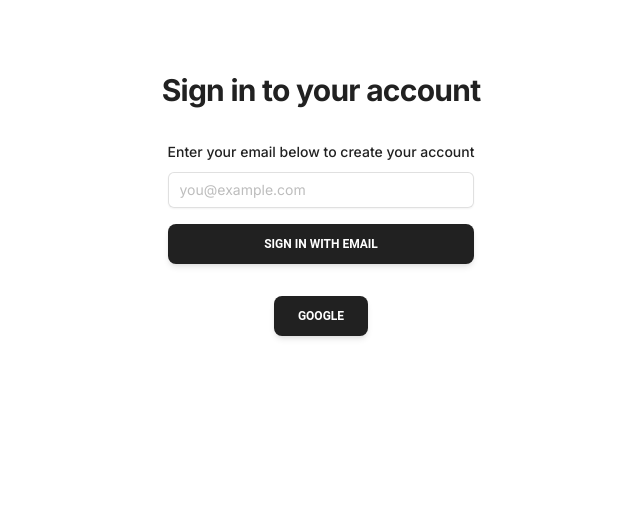
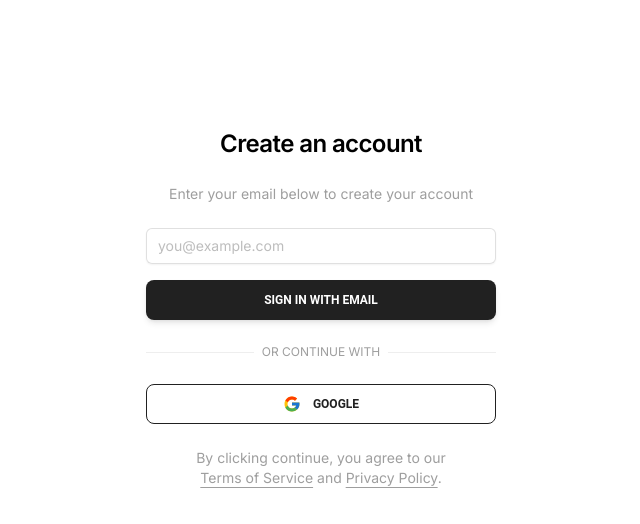
Before and after one commit to JaysonZou/realtime-chat-room, a Next.js app: page /login in a window 1280 px wide. Shown: the top 524 px of the page, without its empty margins (319-959 px from the left). Built offline with nearby package versions, Linux system fonts and the light colour scheme.

Commit message:
change login page form

```diff
--- a/src/app/login/page.tsx
+++ b/src/app/login/page.tsx
@@ -1,11 +1,14 @@
 'use client';
+import { Icons } from '@/components/Icons';
 import { addFriendValidator } from '@/lib/validation';
 import { zodResolver } from '@hookform/resolvers/zod';
 import { Button } from '@material-tailwind/react';
 import { signIn } from 'next-auth/react';
+import Link from 'next/link';
 import { useForm } from 'react-hook-form';
 import { toast } from 'react-hot-toast';
 
+type FormData = z.infer<typeof addFriendValidator>;
 const Page = () => {
   const {
     register,
@@ -28,21 +31,22 @@ const Page = () => {
   const onSubmit = (value: unknown) => {};
 
   return (
-    <div className="flex min-h-full items-center justify-center py-12 px-4 sm:px-6 lg:px-8">
-      <div className="w-full flex flex-col items-center max-w-md space-y-8">
+    <div className="mx-auto flex w-full mt-32 flex-col justify-center space-y-6 sm:w-[350px]">
+      <div className="flex flex-col space-y-2 text-center">
+        <h1 className="text-2xl font-semibold tracking-tight">
+          Create an account
+        </h1>
+      </div>
       <div className="flex flex-col items-center gap-8">
-          <h2 className="mt-6 text-align text-3xl font-bold tracking-tight text-gray-900">
-            Sign in to your account
-          </h2>
-          <form onSubmit={handleSubmit(onSubmit)} className="max-w-sm">
+        <form onSubmit={handleSubmit(onSubmit)} className="w-full">
           <label
             htmlFor="email"
-              className="block text-sm font-medium leading-6 text-gray-900"
+            className="block text-sm text-gray-500 text-center"
           >
             Enter your email below to create your account
           </label>
 
-            <div className="mt-2 flex flex-col gap-4">
+          <div className="mt-6 flex flex-col gap-4">
             <input
               {...register('email')}
               type="text"
@@ -53,9 +57,43 @@ const Page = () => {
           </div>
         </form>
       </div>
+      <div className="relative">
+        <div className="absolute inset-0 flex items-center">
+          <span className="w-full border-t" />
+        </div>
+        <div className="relative flex justify-center text-xs uppercase">
+          <span className="bg-background px-2 text-gray-500 bg-white">
+            Or continue with
+          </span>
+        </div>
+      </div>
 
-        <Button onClick={loginWithGoogle}>Google</Button>
-      </div>
+      <Button
+        type={'button'}
+        variant="outlined"
+        onClick={loginWithGoogle}
+        className="flex justify-center align-middle gap-3 items-center h-10"
+      >
+        <Icons.Google />
+        Google
+      </Button>
+      <p className="px-8 text-center text-sm text-gray-500">
+        By clicking continue, you agree to our{' '}
+        <Link
+          href="/terms"
+          className="underline underline-offset-4 hover:text-primary"
+        >
+          Terms of Service
+        </Link>{' '}
+        and{' '}
+        <Link
+          href="/privacy"
+          className="underline underline-offset-4 hover:text-primary"
+        >
+          Privacy Policy
+        </Link>
+        .
+      </p>
     </div>
   );
 };
--- a/src/components/Icons.tsx
+++ b/src/components/Icons.tsx
@@ -12,6 +12,33 @@ export const Icons = {
   UserPlus,
   Presentation,
   CheckIcon,
+  Google: (props: LucideProps) => (
+    <svg
+      xmlns="http://www.w3.org/2000/svg"
+      x="0px"
+      y="0px"
+      width="18"
+      height="18"
+      viewBox="0 0 48 48"
+    >
+      <path
+        fill="#FFC107"
+        d="M43.611,20.083H42V20H24v8h11.303c-1.649,4.657-6.08,8-11.303,8c-6.627,0-12-5.373-12-12c0-6.627,5.373-12,12-12c3.059,0,5.842,1.154,7.961,3.039l5.657-5.657C34.046,6.053,29.268,4,24,4C12.955,4,4,12.955,4,24c0,11.045,8.955,20,20,20c11.045,0,20-8.955,20-20C44,22.659,43.862,21.35,43.611,20.083z"
+      ></path>
+      <path
+        fill="#FF3D00"
+        d="M6.306,14.691l6.571,4.819C14.655,15.108,18.961,12,24,12c3.059,0,5.842,1.154,7.961,3.039l5.657-5.657C34.046,6.053,29.268,4,24,4C16.318,4,9.656,8.337,6.306,14.691z"
+      ></path>
+      <path
+        fill="#4CAF50"
+        d="M24,44c5.166,0,9.86-1.977,13.409-5.192l-6.19-5.238C29.211,35.091,26.715,36,24,36c-5.202,0-9.619-3.317-11.283-7.946l-6.522,5.025C9.505,39.556,16.227,44,24,44z"
+      ></path>
+      <path
+        fill="#1976D2"
+        d="M43.611,20.083H42V20H24v8h11.303c-0.792,2.237-2.231,4.166-4.087,5.571c0.001-0.001,0.002-0.001,0.003-0.002l6.19,5.238C36.971,39.205,44,34,44,24C44,22.659,43.862,21.35,43.611,20.083z"
+      ></path>
+    </svg>
+  ),
 };
 
 export type Icon = keyof typeof Icons;
```
Lines whose indentation alone changed are shown as unchanged.
